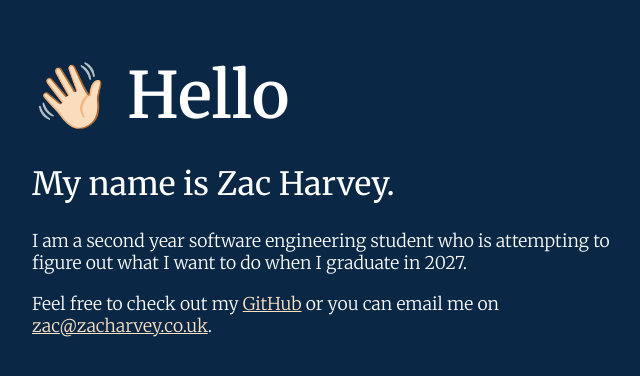
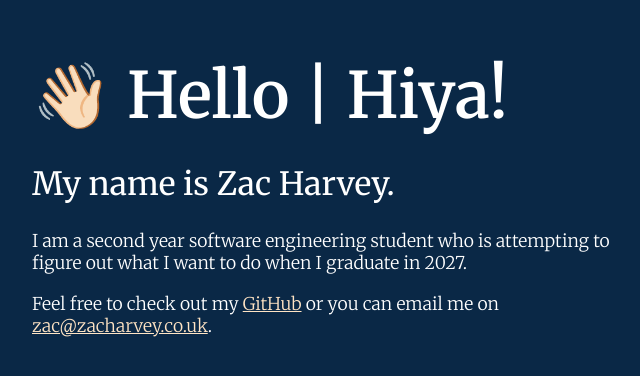
Before and after one commit to zwjhar/personal-website, a plain HTML site: page index.html in a window 1280 px wide. Shown: the part 204-580 px from the top of the page, without its empty margins (308-948 px from the left). Drawn offline with Linux system fonts and the light colour scheme.

Commit message:
Update index.html

```diff
--- a/index.html
+++ b/index.html
@@ -11,7 +11,7 @@
     <link rel="icon" type="image/x-icon" href="images/favicon.png">
 <body>
     <section class="main-body">
-        <h1>👋🏻 Hello</h1>
+        <h1>👋🏻 Hello | Hiya!</h1>
         <h2>My name is Zac Harvey.</h2>
         <p>I am a second year software engineering student who is attempting to figure out what I want to do when I graduate in 2027.</p>
         <p>Feel free to check out my <a href="https://github.com/zwjhar">GitHub</a> or you can email me on <a href="mailto:zac@zacharvey.co.uk">zac@zacharvey.co.uk</a>.</p>
```
